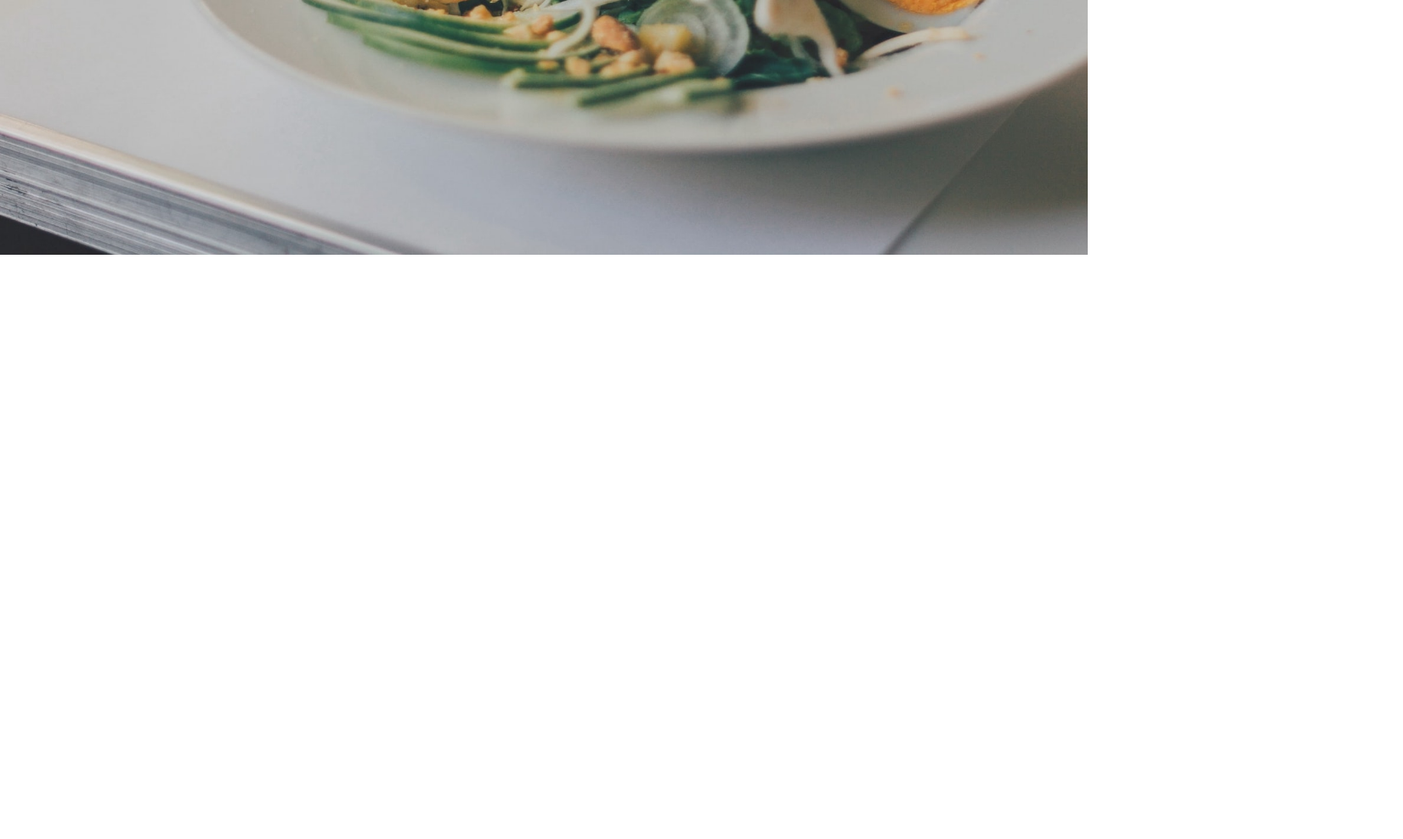
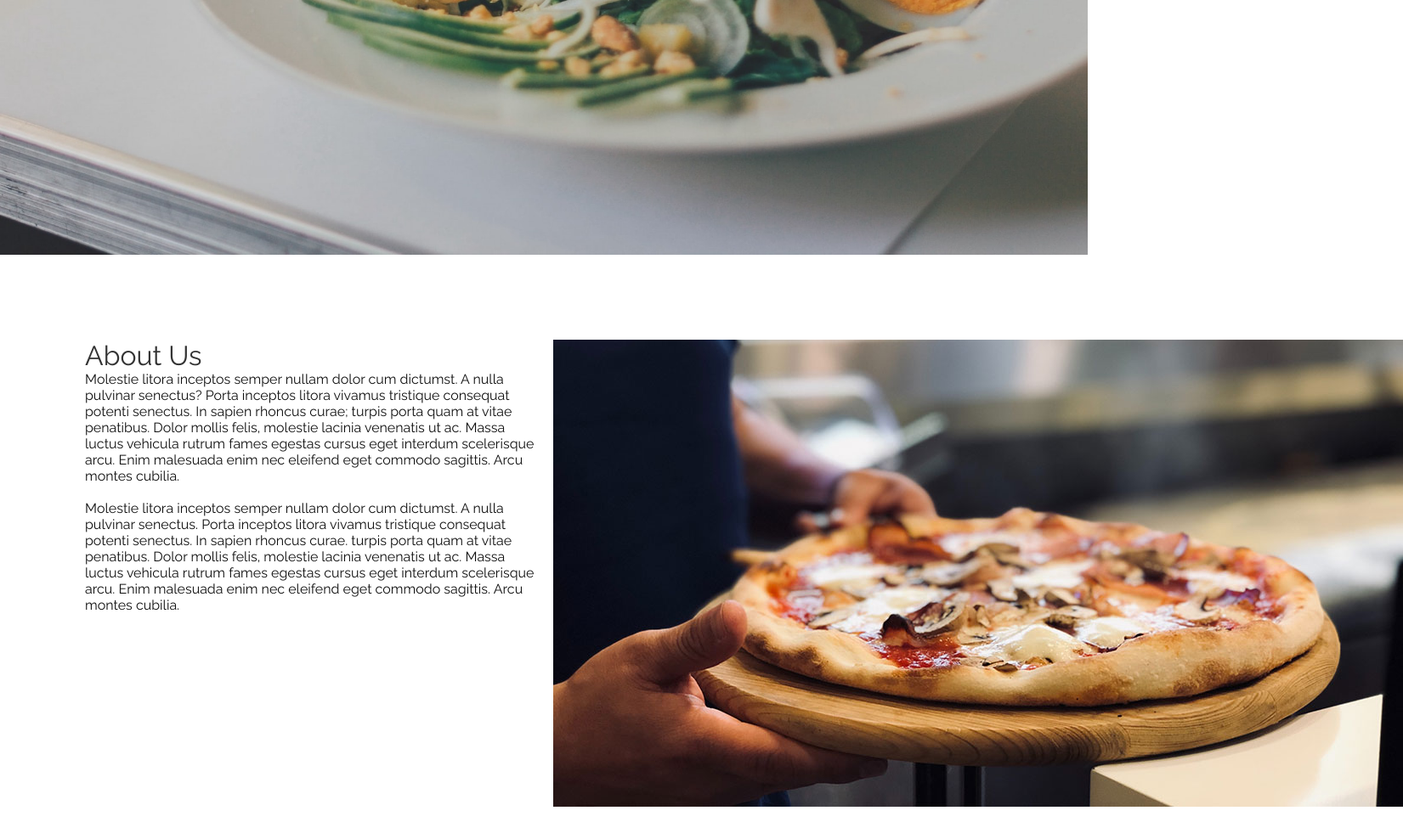
Before and after one commit to debutler266/Food-Website, a plain HTML site: page index.html in a window 1280 px wide. Shown: the part 500-1488 px from the top of the page at 85% size, 1651 px wide, since content can reach past the window. Before the commit the page ends 800 px from the top, so only its background shows below. Drawn offline with Linux system fonts and the light colour scheme.

Commit message:
4th, section 1 finished, starting section 2.. About

```diff
--- a/index.html
+++ b/index.html
@@ -29,6 +29,31 @@
     </section>
 
 
-    <script type="main.js"></script>
+    <section class="about" id="about">
+      <div class="row">
+        <div class="col50">
+          <h2 class="titleText"><span>A</span>bout Us</h2>
+          <p>Molestie litora inceptos semper nullam dolor cum dictumst.
+            A nulla pulvinar senectus? Porta inceptos litora vivamus tristique consequat potenti senectus.
+            In sapien rhoncus curae; turpis porta quam at vitae penatibus.
+            Dolor mollis felis, molestie lacinia venenatis ut ac.
+            Massa luctus vehicula rutrum fames egestas cursus eget interdum scelerisque arcu.
+            Enim malesuada enim nec eleifend eget commodo sagittis. Arcu montes cubilia.<br><br>Molestie litora inceptos
+            semper nullam dolor cum dictumst. A nulla pulvinar senectus. Porta inceptos litora vivamus tristique consequat potenti senectus.
+            In sapien rhoncus curae. turpis porta quam at vitae penatibus.
+            Dolor mollis felis, molestie lacinia venenatis ut ac.
+            Massa luctus vehicula rutrum fames egestas cursus eget interdum scelerisque arcu.
+            Enim malesuada enim nec eleifend eget commodo sagittis. Arcu montes cubilia.</p>
+          </div>
+          <div class="col50">
+            <div class="imgBx">
+              <img src="img/showcase.jpg">
+            </div>
+          </div>
+        </div>
+    </section>
+
+
+    <script src="main.js"></script>
   </body>
 </html>
--- a/main.js
+++ b/main.js
@@ -0,0 +1,4 @@
+window.addEventListener('scroll', function(){
+  const header = document.querySelector('header');
+  header.classList.toggle("sticky", window.scrollY > 0);
+});
--- a/style.css
+++ b/style.css
@@ -8,6 +8,10 @@
 p {
   font-weight: 400;
   color: #111;
+}
+
+body {
+  min-height: 1000px;
 }
 
 .banner {
@@ -67,11 +71,21 @@ header {
   transition: 0.6s;
 }
 
+header.sticky {
+  background: #ffffff;
+  padding: 10px 100px;
+  box-shadow: 0 5px 20px rgba(0, 0, 0, 0.05);
+}
+
 header .logo {
   color: #ffffff;
   font-weight: 800;
   font-size: 2em;
   text-decoration: none;
+}
+
+header.sticky .logo {
+  color: #333;
 }
 
 header .logo span {
@@ -93,3 +107,33 @@ header .nav li a {
   color: #ffffff;
   font-weight: 300;
 }
+
+header.sticky .nav li a {
+  color: #333;
+}
+
+header .nav li a:hover {
+  color: #ff0157;
+}
+
+section {
+  padding: 100px;
+}
+
+.row {
+  position: relative;
+  width: 100%;
+  display: flex;
+  justify-content: space-between;
+}
+
+.row .col50 {
+  position: relative;
+  width: 49%;
+}
+
+.titleText {
+  color: #333;
+  font-size: 2em;
+  font-weight: 400;
+}
```
